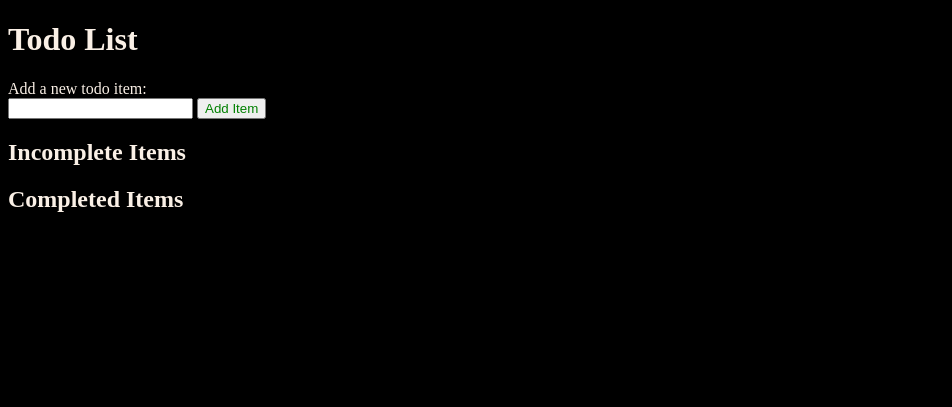
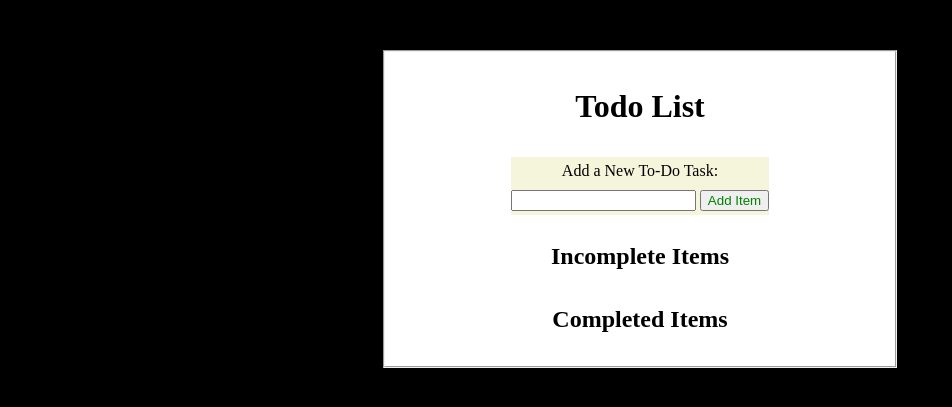
Before and after one commit to Jack-Boop-Boop/FlaskToDo, a Flask app: page / in a window 1280 px wide. Shown: the top 407 px of the page, without its empty margins (0-952 px from the left). Run offline with Flask 3, Linux system fonts and the light colour scheme.

Commit message:
Styling Edits

```diff
--- a/app/static/main.css
+++ b/app/static/main.css
@@ -1,9 +1,35 @@
 body{
     background:black;
-    color:linen;
-    margin-top: 5px;
+    color:black ;
+    margin: 0;
+    text-align: center;
 }
 .button{
     color:green;
 }
-.mark{font-size: 10px;}
+.mark{font-size: 7px;
+}
+
+.mark > a{
+    text-decoration: none;
+}
+.mark > a:hover{
+    text-decoration: underline;
+}
+
+.list-group {
+    background-color: white;
+    text-align: center;
+    width: 500px;
+    display: inline-block;
+    padding: 5px;
+    line-height: 1.8;
+    margin: 50px auto 0 auto;
+
+}
+
+.form-group{
+    display: inline-block;
+    background-color: beige;
+
+}
--- a/app/templates/index.html
+++ b/app/templates/index.html
@@ -7,8 +7,9 @@
 
 </head>
 <body>
+<fieldset class="list-group">
     <h1>Todo List</h1>
-    <div>Add a new todo item:
+    <div class="form-group">Add a New To-Do Task:
         <form action="{{ url_for('add') }}" method="POST">
             <input type="text" name="todoitem">
             <input type="submit" value="Add Item" class="button">
@@ -28,5 +29,6 @@
             {% endfor %}
         </ul>
     </div>
+    </fieldset>
 </body>
 </html>
```
